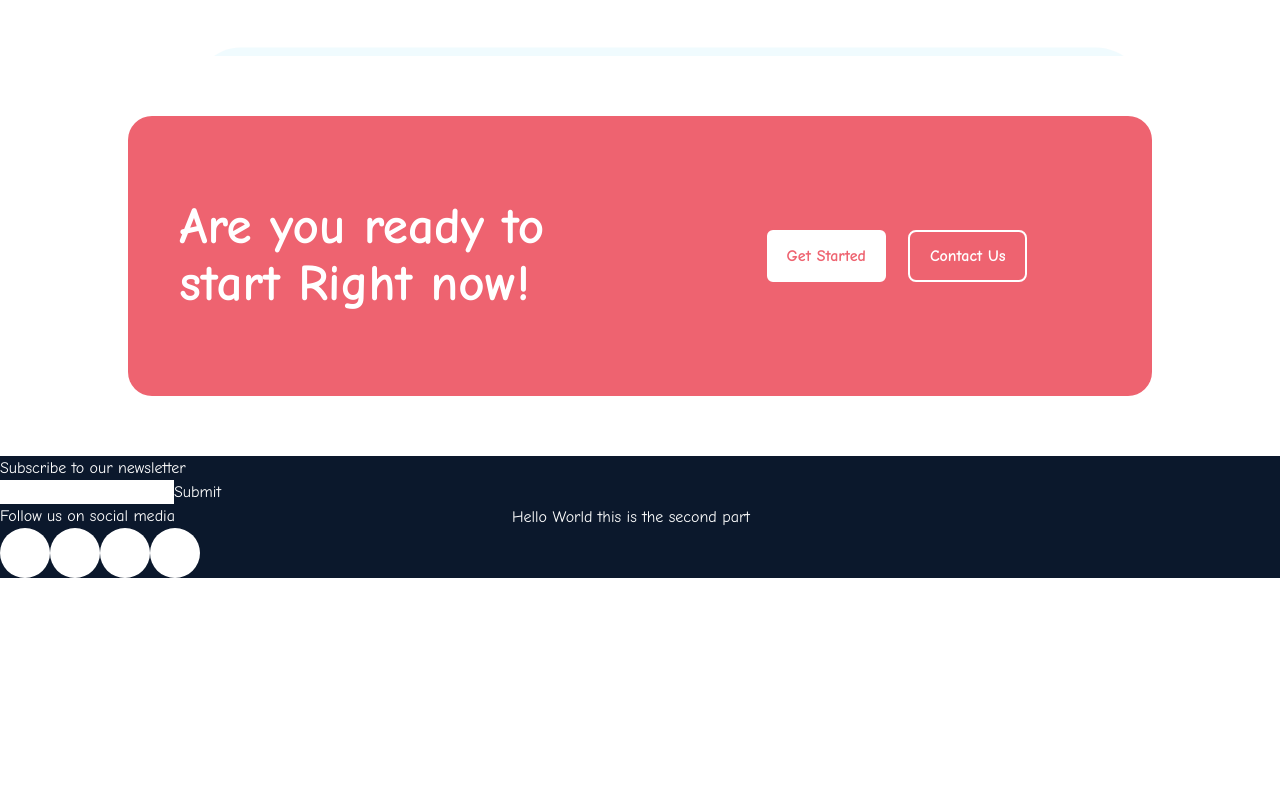
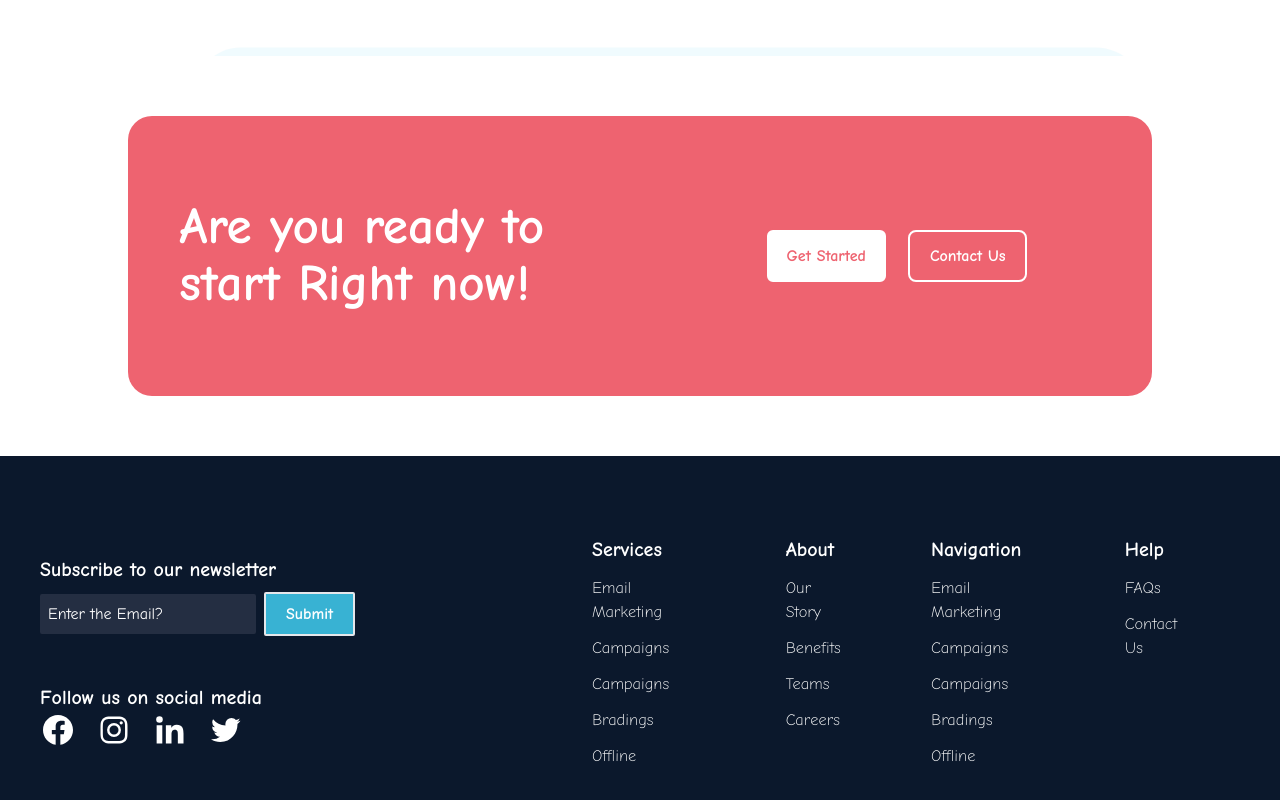
Before and after one commit to jazzybruno/digiRecruit, a React (Vite) app: page / in a window 1280 px wide. Shown: the part 3821-4621 px from the top of the page. Before the commit the page ends 4399 px from the top, so only its background shows below. Built offline with nearby package versions, Linux system fonts and the light colour scheme.

Commit message:
Added the footer at the home page

```diff
--- a/src/components/FooterComponent.tsx
+++ b/src/components/FooterComponent.tsx
@@ -1,26 +1,80 @@
+import {
+  BiLogoFacebookCircle,
+  BiLogoInstagram,
+  BiLogoLinkedin,
+  BiLogoTwitter,
+} from "react-icons/bi";
+
 const FooterComponent = () => {
+  const iconsStyle = "text-4xl text-white";
   return (
     <div className="w-[100%] bg-[#0b182c] text-white flex flex-row justify-center items-center">
-            <div className="w-[40%] flex flex-col ">
-              <div>  <p>Subscribe to our newsletter</p>
+      <div className="w-[40%] flex flex-col justify-start p-10 space-y-12 ">
+        <div className="flex flex-col space-y-2">
+          {" "}
+          <p className=" text-white font-bold text-xl">
+            Subscribe to our newsletter
+          </p>
           <div>
-                    <input type="text" name="" id="" />
-                    <button>Submit</button>
+            <input
+              type="text"
+              name=""
+              id=""
+              value={"Enter the Email?"}
+              className="p-2 w-[50%] bg-[#242e42] rounded-sm text-white"
+            />
+            <button className=" bg-customTeal py-2 px-5 rounded-sm border-2 ml-2 font-bold">
+              Submit
+            </button>
           </div>
         </div>
         <div>
-                    <p>Follow us on social media</p>
-                    <div className="flex flex-row justify-start items-center~">
-                        <div className="w-[50px] h-[50px] bg-white rounded-full"></div>
-                        <div className="w-[50px] h-[50px] bg-white rounded-full"></div>
-                        <div className="w-[50px] h-[50px] bg-white rounded-full"></div>
-                        <div className="w-[50px] h-[50px] bg-white rounded-full"></div>
+          <p className="text-xl font-bold text-white">
+            Follow us on social media
+          </p>
+          <div className="flex flex-row justify-start items-center space-x-5">
+            <BiLogoFacebookCircle className={iconsStyle} />
+            <BiLogoInstagram className={iconsStyle} />
+            <BiLogoLinkedin className={iconsStyle} />
+            <BiLogoTwitter className={iconsStyle} />
           </div>
         </div>
       </div>
-            <div className="w-[60%] flex flex-col">Hello World this is the second part</div>
+      <div className="w-[60%] flex flex-row p-20 space-x-20">
+        <div className="flex flex-col space-y-3">
+          <h1 className="text-xl font-bold ">Services</h1>
+          <p className=" font-extralight">Email Marketing</p>
+          <p className=" font-extralight">Campaigns</p>
+          <p className=" font-extralight">Campaigns</p>
+          <p className=" font-extralight">Bradings</p>
+          <p className=" font-extralight">Offline</p>
+        </div>
+
+        <div className="flex flex-col space-y-3">
+          <h1 className="text-xl font-bold ">About</h1>
+          <p className=" font-extralight">Our Story</p>
+          <p className=" font-extralight">Benefits</p>
+          <p className=" font-extralight">Teams</p>
+          <p className=" font-extralight">Careers</p>
+        </div>
+
+        <div className="flex flex-col space-y-3">
+          <h1 className="text-xl font-bold ">Navigation</h1>
+          <p className=" font-extralight">Email Marketing</p>
+          <p className=" font-extralight">Campaigns</p>
+          <p className=" font-extralight">Campaigns</p>
+          <p className=" font-extralight">Bradings</p>
+          <p className=" font-extralight">Offline</p>
+        </div>
+
+        <div className="flex flex-col space-y-3">
+          <h1 className="text-xl font-bold ">Help</h1>
+          <p className=" font-extralight">FAQs</p>
+          <p className=" font-extralight">Contact Us</p>
+        </div>
+      </div>
     </div>
   );
-}
+};
 
 export default FooterComponent;
```
Also changed, not shown: src/components/CustomerFeedback.tsx (+12 -9 lines). Lines whose indentation alone changed are shown as unchanged.
